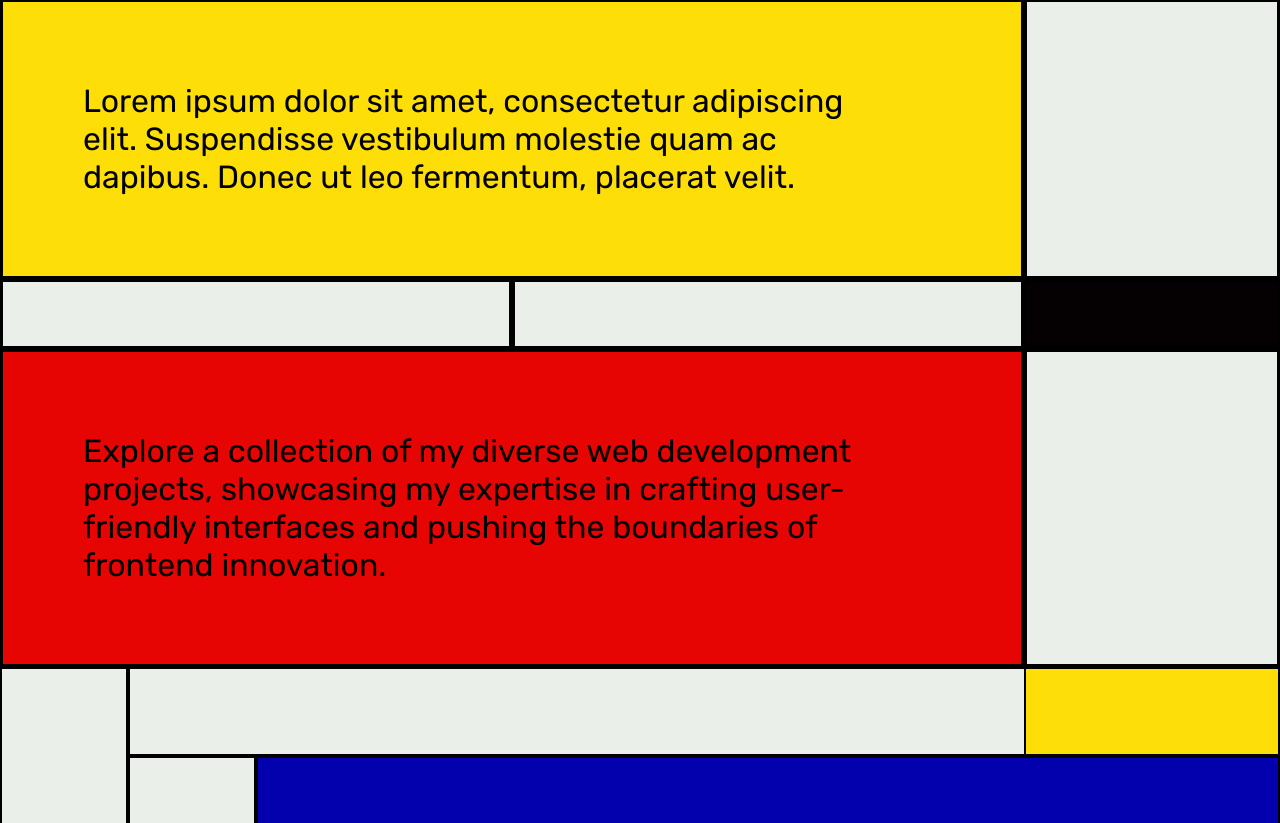
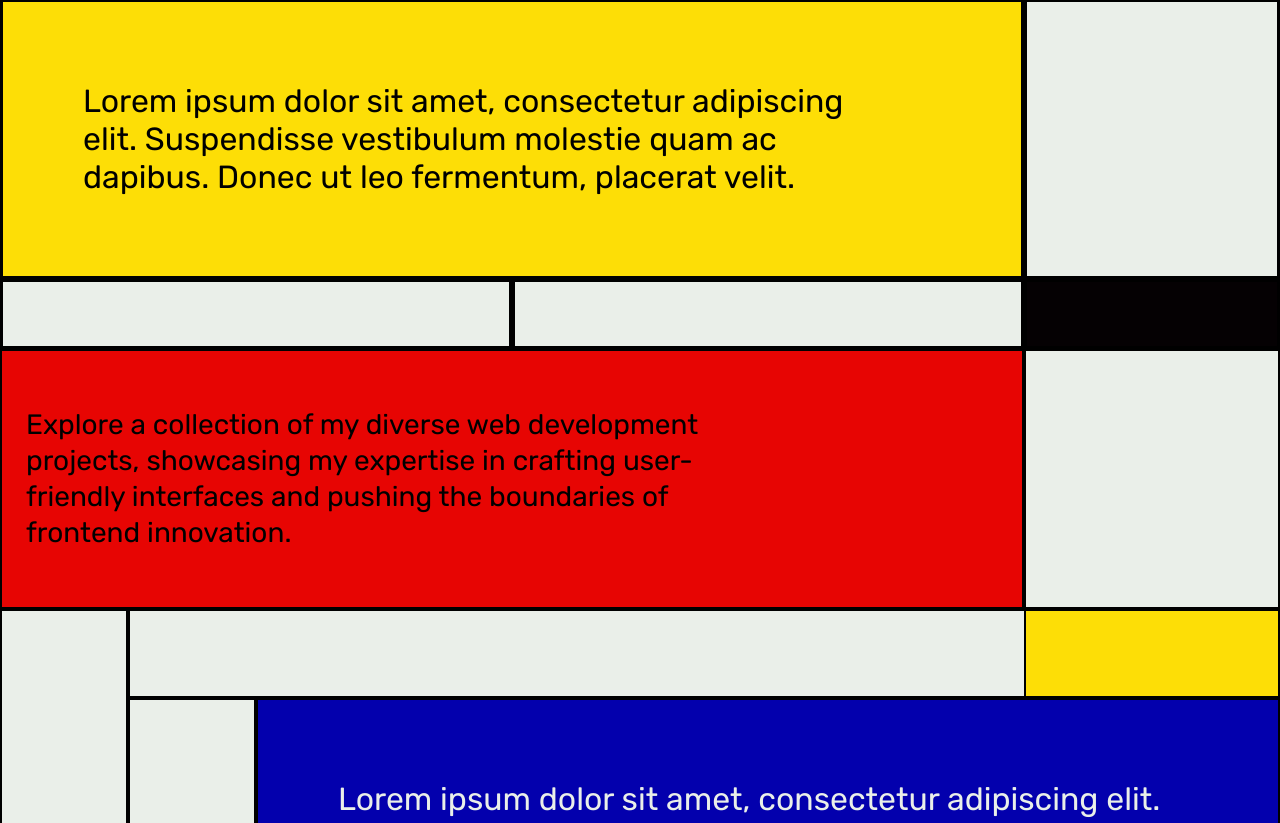
Before and after one commit to doganeraylin/personal-portfolio, a Nuxt app: page /about in a window 1280 px wide. Shown: the part 439-1262 px from the top of the page. Built offline with nearby package versions, Linux system fonts and the light colour scheme.

Commit message:
added media queries

```diff
--- a/components/About/StatementTwo.vue
+++ b/components/About/StatementTwo.vue
@@ -1,8 +1,11 @@
 <template>
     <div class="container">
-        <div class="container__text">Explore a collection of my diverse web development projects, showcasing my expertise in crafting user-friendly interfaces and pushing the boundaries of frontend innovation.</div>
+        <div class="container__text">
+            <p>
+                Explore a collection of my diverse web development projects, showcasing my expertise in crafting user-friendly interfaces and pushing the boundaries of frontend innovation.
+            </p>
+        </div>
         <div class="container__transparent_vertical"></div>
-        <!-- <div class="container__transparent_horizontal"></div> -->
     </div>
 </template>
 
@@ -13,18 +16,26 @@
     display: grid;
     grid-template-columns: repeat(5, 1fr);
     > * {
-        border: 3px solid black;
+        border: 2px solid black;
     }
     &__text {
         grid-column: span 4;
-        padding: 5rem;
-        font-size: 2rem;
+        padding: 2.5rem 1.5rem;
         background-color: $primary-red;
     }
-    // &__transparent_horizontal {
-    //     padding: 3rem;
-    //     grid-column: span 5;
-    // }
+}
+
+@media (min-width: 768px) {
+    .container {
+        &__text {
+            font-size: 1.75rem;
+            line-height: 2.25rem;
+            padding: 3.5rem 1.5rem;
+        }
+        &__text p {
+            max-width: 75%;
+        }
+    }
 }
 
 </style>
```
